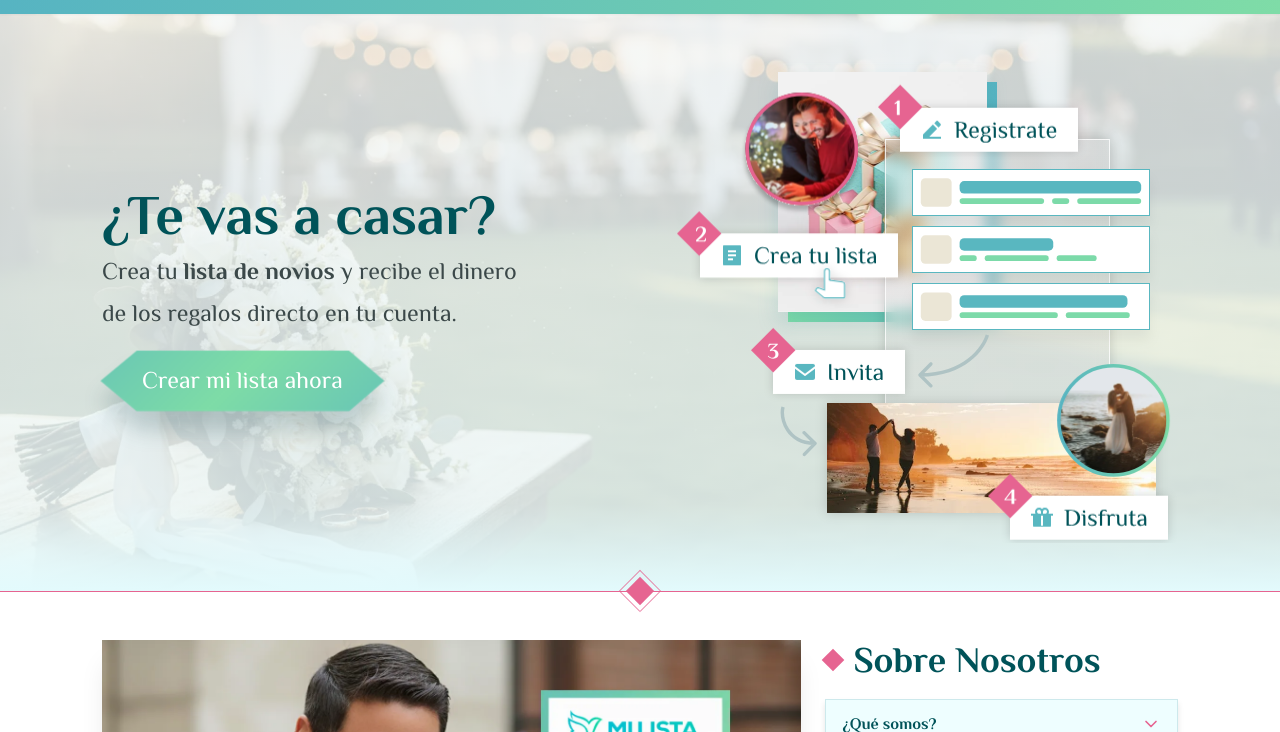
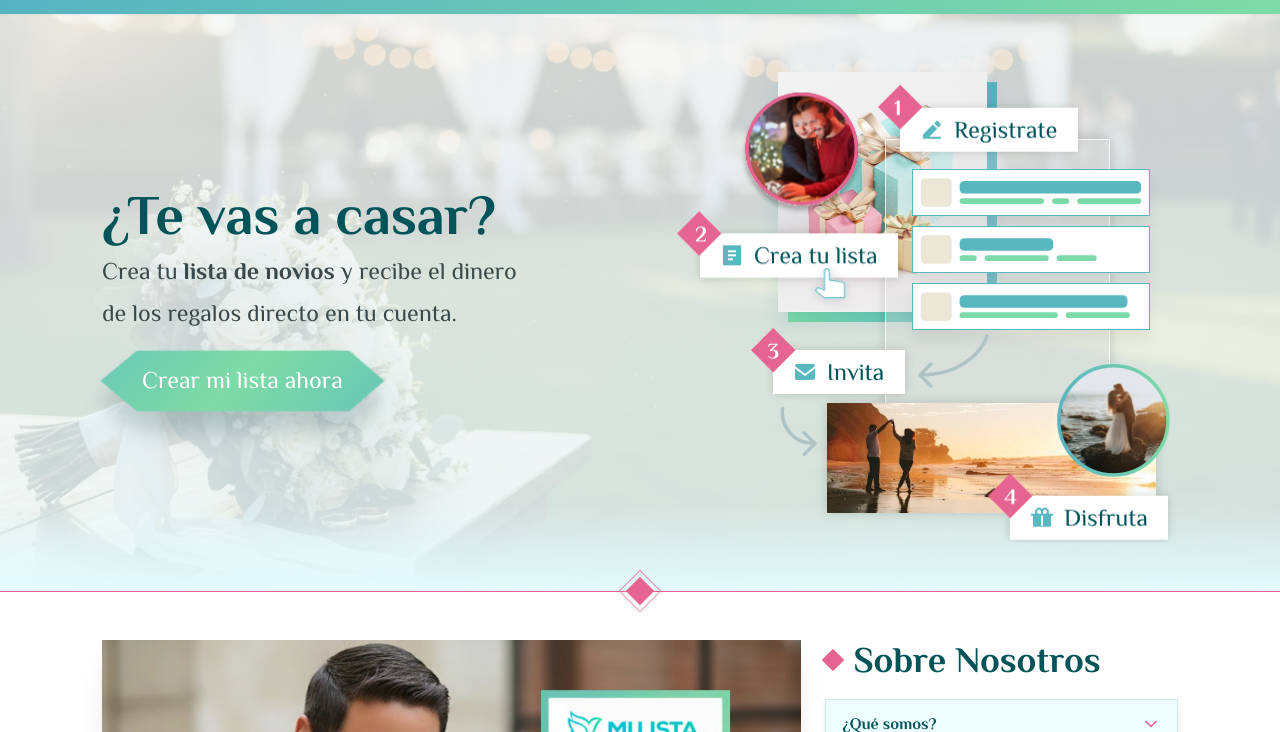
Before and after one commit to dimefipe/mi-lista-de-novios, a plain HTML site: page index.html in a window 1280 px wide. Shown: the part 68-800 px from the top of the page. Drawn offline with Linux system fonts and the light colour scheme; a script that the page names is missing.

Commit message:
fix: compatibilidad iOS para elemento SVG glass

```diff
--- a/index.html
+++ b/index.html
@@ -50,7 +50,7 @@
                         <rect width="209" height="240" transform="matrix(-1 8.74228e-08 8.74228e-08 1 310 10)" fill="#D9D9D9"/>
                         <rect width="209" height="240" transform="matrix(-1 8.74228e-08 8.74228e-08 1 310 10)" fill="url(#pattern0_78_26)"/>
                         </g>
-                        <foreignObject x="192.9" y="61.9" width="255.2" height="340.2"><div xmlns="http://www.w3.org/1999/xhtml" style="backdrop-filter:blur(7.55px);clip-path:url(#bgblur_0_78_26_clip_path);height:100%;width:100%"></div></foreignObject><g id="2-crea-tu-lista-glass" filter="url(#filter1_d_78_26)" data-figma-bg-blur-radius="15.1">
+                        <g id="2-crea-tu-lista-glass" filter="url(#filter1_d_78_26)">
                         <rect x="208" y="77" width="225" height="310" fill="url(#paint1_linear_78_26)" fill-opacity="0.29" shape-rendering="crispEdges"/>
                         <rect x="208.5" y="77.5" width="224" height="309" stroke="white" stroke-opacity="0.77" shape-rendering="crispEdges"/>
                         </g>
```
